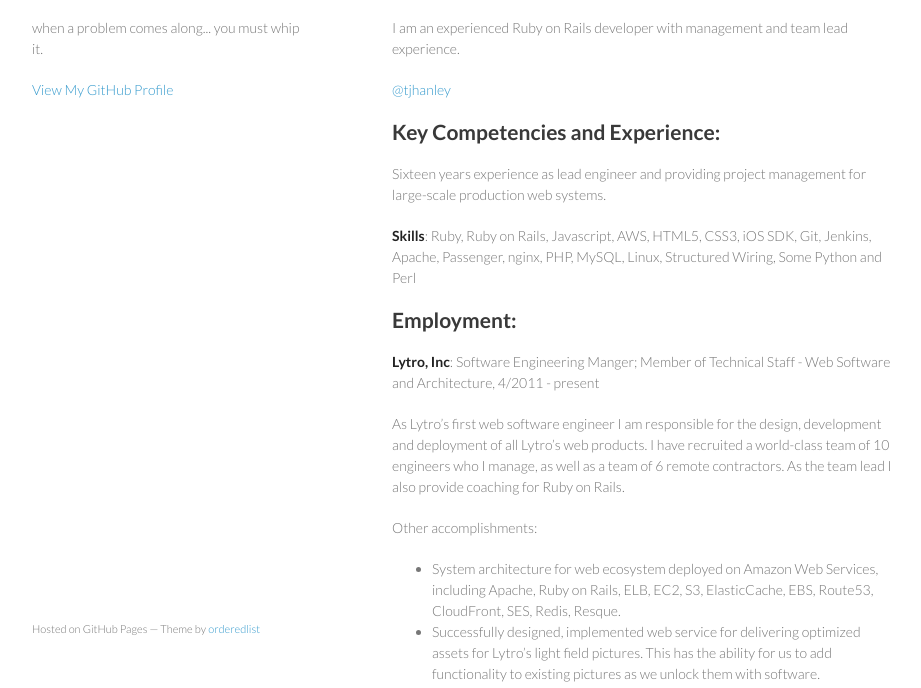
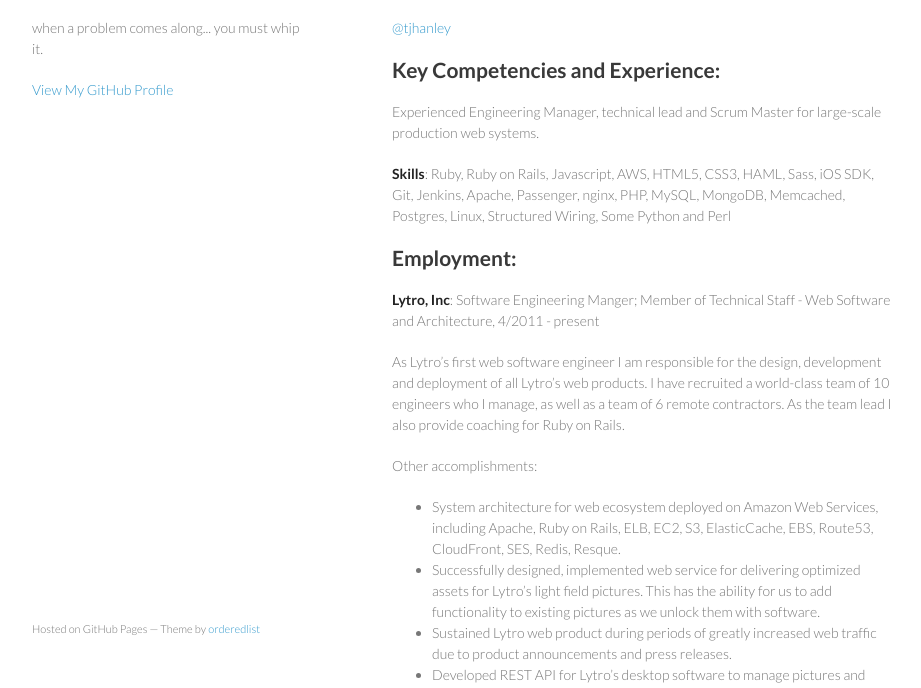
Before and after one commit to tjhanley/tjhanley.github.com, a plain HTML site: page index.html in a window 1280 px wide. Shown: the part 92-780 px from the top of the page, without its empty margins (178-1099 px from the left). Drawn offline with Linux system fonts and the light colour scheme.

Commit message:
small update

```diff
--- a/index.html
+++ b/index.html
@@ -25,15 +25,13 @@
       <section>
         <h1>Welcome to tjhanley.com</h1>
 
-<p>I am an experienced Ruby on Rails developer with management and team lead experience.</p>
-
 <p><a href="https://twitter.com/tjhanley">@tjhanley</a></p>
 
 <h2>Key Competencies and Experience:</h2>
 
-<p>Sixteen years experience as lead engineer and providing project management for large-scale production web systems.</p>
+<p>Experienced Engineering Manager, technical lead and Scrum Master for large-scale production web systems.</p>
 
-<p><strong>Skills</strong>: Ruby, Ruby on Rails, Javascript, AWS, HTML5, CSS3, iOS SDK, Git, Jenkins, Apache, Passenger, nginx, PHP, MySQL, Linux, Structured Wiring, Some Python and Perl</p>
+<p><strong>Skills</strong>: Ruby, Ruby on Rails, Javascript, AWS, HTML5, CSS3, HAML, Sass, iOS SDK, Git, Jenkins, Apache, Passenger, nginx, PHP, MySQL, MongoDB, Memcached, Postgres, Linux, Structured Wiring, Some Python and Perl</p>
 
 <h2>Employment:</h2>
 
```
